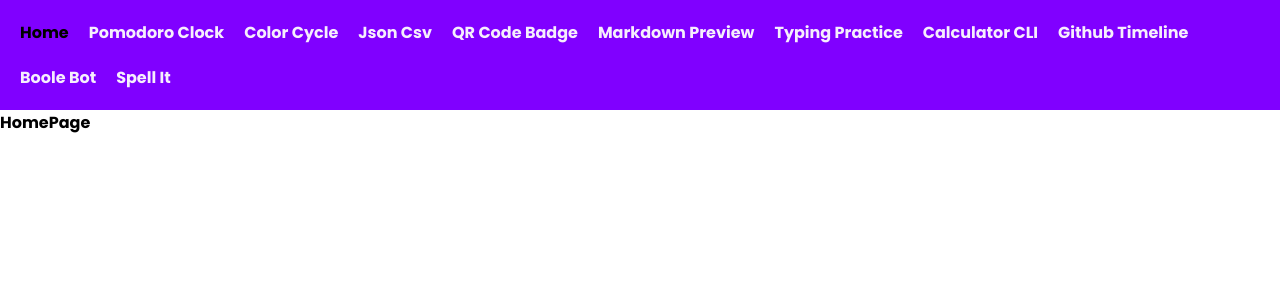
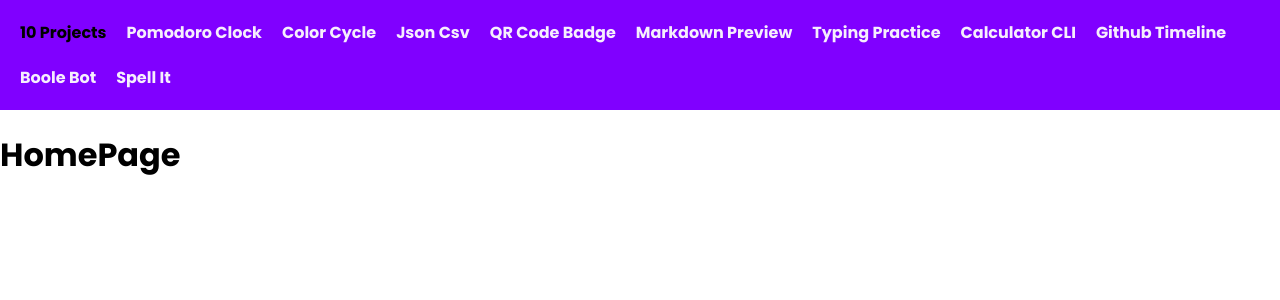
Before and after one commit to vasanth9/10frontendprojectschallenge, a React (Create React App) app: page / in a window 1280 px wide. Shown: the top 300 px of the page. Built offline with nearby package versions, Linux system fonts and the light colour scheme.

Commit message:
removed navigation

```diff
--- a/package.json
+++ b/package.json
@@ -8,6 +8,7 @@
     "@testing-library/react": "^12.1.2",
     "@testing-library/user-event": "^13.5.0",
     "react": "^17.0.2",
+    "react-bootstrap": "^2.1.1",
     "react-dom": "^17.0.2",
     "react-router-dom": "^6.2.1",
     "react-scripts": "5.0.0",
--- a/src/Home/Home.jsx
+++ b/src/Home/Home.jsx
@@ -1,61 +1,37 @@
-import React from 'react';
-import { BrowserRouter as Router,Routes, Route} from 'react-router-dom';
-import PomodoroClock from '../01-Pomodoro-Clock/PomodoroClock';
-import ColorCycle from '../02-Color-Cycle/ColorCycle';
-import JsonCsv from '../03-JSON2CSV/JsonCsv';
-import QRCodeBadge from '../04-QRCode-Badge/QRCodeBadge';
-import MarkdownPreview from '../05-Markdown-previewer/MarkdownPreview';
-import TypingPractice from '../06-Typing-Practice/TypingPractice';
-import CalculatorCLI from '../07-Calculator-CLI/CalculatorCLI';
-import GithubTimeline from '../08-Github-Timeline/GithubTimeline';
-import BooleBot from '../09-Boole-Bot-Game/BooleBot';
-import SpellIt from '../10-SpellIt/SpellIt';
-import Nav from './Nav';
-
-const HomePage = () =>{
-    return <div>HomePage</div>
-}
+import React, { useState } from "react";
+import HomePage from "./HomePage";
+import PomodoroClock from "../01-Pomodoro-Clock/PomodoroClock";
+import ColorCycle from "../02-Color-Cycle/ColorCycle";
+import JsonCsv from "../03-JSON2CSV/JsonCsv";
+import QRCodeBadge from "../04-QRCode-Badge/QRCodeBadge";
+import MarkdownPreview from "../05-Markdown-previewer/MarkdownPreview";
+import TypingPractice from "../06-Typing-Practice/TypingPractice";
+import CalculatorCLI from "../07-Calculator-CLI/CalculatorCLI";
+import GithubTimeline from "../08-Github-Timeline/GithubTimeline";
+import BooleBot from "../09-Boole-Bot-Game/BooleBot";
+import SpellIt from "../10-SpellIt/SpellIt";
+import Nav from "./Nav";
 
 const Home = () => {
+  const [project, setProject] = useState(0);
+  const projects = [
+    <HomePage />,
+    <PomodoroClock />,
+    <ColorCycle />,
+    <JsonCsv />,
+    <QRCodeBadge />,
+    <MarkdownPreview />,
+    <TypingPractice />,
+    <CalculatorCLI />,
+    <GithubTimeline />,
+    <BooleBot />,
+    <SpellIt />
+  ];
   return (
-    <Router>
-      <Nav />
-      <Routes>
-
-          <Route exact path="/" element={<HomePage />}></Route>
-          <Route
-
-            path="/PomodoroClock"
-            element={<PomodoroClock />}
-          ></Route>
-          <Route  path="/ColorCycle" element={<ColorCycle />}></Route>
-          <Route  path="/JsonCsv" element={<JsonCsv />}></Route>
-          <Route  path="/QRCodeBadge" element={<QRCodeBadge />}></Route>
-          <Route
-
-            path="/markdownpreview"
-            element={<MarkdownPreview />}
-          ></Route>
-          <Route
-
-            path="/TypingPractice"
-            element={<TypingPractice />}
-          ></Route>
-          <Route
-
-            path="/CalculatorCLI"
-            element={<CalculatorCLI />}
-          ></Route>
-          <Route
-
-            path="/GithubTimeline"
-            element={<GithubTimeline />}
-          ></Route>
-          <Route  path="/BooleBot" element={<BooleBot />}></Route>
-          <Route  path="/SpellIt" element={<SpellIt />}></Route>
-          <Route path="*" element={<HomePage />}></Route>
-      </Routes>
-    </Router>
+    <div>
+      <Nav project={project} setProject={setProject} />
+      {projects[project]}
+    </div>
   );
-}
+};
 export default Home;
--- /dev/null
+++ b/src/Home/HomePage.jsx
@@ -0,0 +1,8 @@
+import React from 'react';
+
+const HomePage = () => {
+  return <div>
+      <h1>HomePage</h1>
+  </div>;
+};
+export default HomePage;
--- a/src/Home/Nav.css
+++ b/src/Home/Nav.css
@@ -24,6 +24,7 @@
   color: #f6eefd;
   text-decoration: none;
   margin:10px;
+  cursor: pointer;
 }
 .nav-link:hover{
     color:rgb(0, 0, 0);
--- a/src/Home/Nav.jsx
+++ b/src/Home/Nav.jsx
@@ -1,54 +1,29 @@
 import React from "react";
-import { NavLink } from "react-router-dom";
-import './Nav.css';
+import { Row } from "react-bootstrap";
 
-const Nav = () => {
+import "./Nav.css";
+
+const Nav = ({ project,setProject }) => {
+  const style1="nav-link";
+  const style2="nav-link active";
   return (
-    <div className="nav-bar">
-      <NavLink className="nav-link" to="/">
-        Home
-      </NavLink>
-
-      <NavLink className="nav-link" to="/PomodoroClock">
+    <Row className="nav-bar">
+      <span className={project===0?style2:style1} onClick={()=>setProject(0)}>
+        10 Projects
+      </span>
+      <span className={project===1?style2:style1} onClick={()=>setProject(1)}>
         Pomodoro Clock
-      </NavLink>
-
-      <NavLink className="nav-link" to="/ColorCycle">
-        Color Cycle
-      </NavLink>
-
-      <NavLink className="nav-link" to="/JsonCsv">
-        Json Csv{" "}
-      </NavLink>
-
-      <NavLink className="nav-link" to="/QRCodeBadge">
-        QR Code Badge
-      </NavLink>
-
-      <NavLink className="nav-link" to="/markdownpreview">
-        Markdown Preview
-      </NavLink>
-
-      <NavLink className="nav-link" to="/TypingPractice">
-        Typing Practice
-      </NavLink>
-
-      <NavLink className="nav-link" to="/CalculatorCLI">
-        Calculator CLI
-      </NavLink>
-
-      <NavLink className="nav-link" to="/GithubTimeline">
-        Github Timeline
-      </NavLink>
-
-      <NavLink className="nav-link" to="/BooleBot">
-        Boole Bot
-      </NavLink>
-
-      <NavLink className="nav-link" to="/SpellIt">
-        Spell It
-      </NavLink>
-    </div>
+      </span>
+      <span className={project===2?style2:style1} onClick={()=>setProject(2)}>Color Cycle</span>
+      <span className={project===3?style2:style1} onClick={()=>setProject(3)}>Json Csv </span>
+      <span className={project===4?style2:style1} onClick={()=>setProject(4)}>QR Code Badge</span>
+      <span className={project===5?style2:style1} onClick={()=>setProject(5)}>Markdown Preview</span>
+      <span className={project===6?style2:style1} onClick={()=>setProject(6)}>Typing Practice</span>
+      <span className={project===7?style2:style1} onClick={()=>setProject(7)}>Calculator CLI</span>
+      <span className={project===8?style2:style1} onClick={()=>setProject(8)}>Github Timeline</span>
+      <span className={project===9?style2:style1} onClick={()=>setProject(9)}>Boole Bot</span>
+      <span className={project===10?style2:style1} onClick={()=>setProject(10)}>Spell It</span>
+    </Row>
   );
 };
 export default Nav;
```
Also changed, not shown: 1 other file (tests, documents, lock files or other folders).
